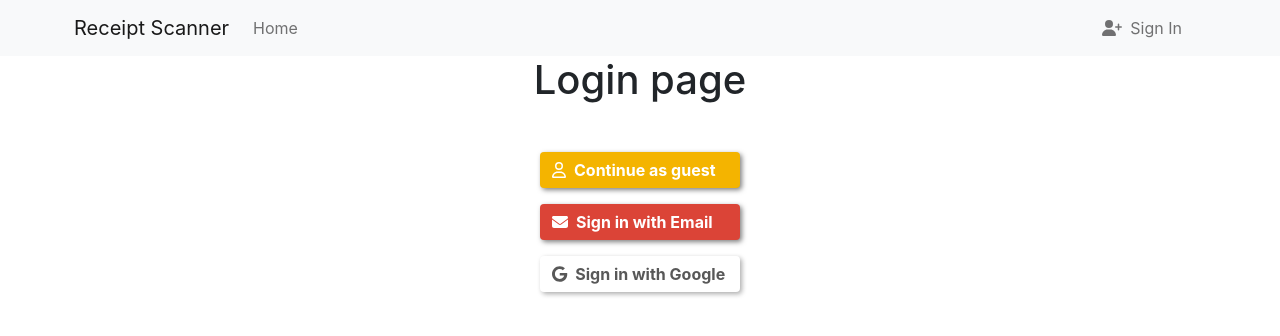
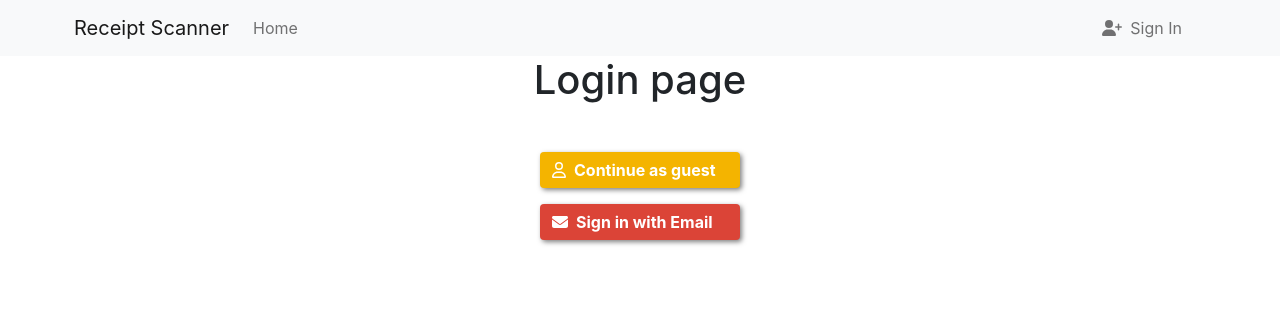
Before and after one commit to fengruigan/receipt-scanner-web, a React (Create React App) app: page /login in a window 1280 px wide. Shown: the top 336 px of the page. Built offline with nearby package versions, Linux system fonts and the light colour scheme; no server answers.

Commit message:
hide google sign in temporarily

```diff
--- a/src/pages/Login.jsx
+++ b/src/pages/Login.jsx
@@ -128,12 +128,12 @@
             Sign in with Email
           </Button>
         </div>
-        <div className="d-flex justify-content-center mb-3">
+        {/* <div className="d-flex justify-content-center mb-3">
           <Button className="login-options" id="googleLoginButton" disabled>
             <FontAwesomeIcon icon={faGoogle} className="me-2" />
             Sign in with Google
           </Button>
-        </div>
+        </div> */}
       </div>
       {renderEmailSignInModal()}
       {renderToast()}
```
